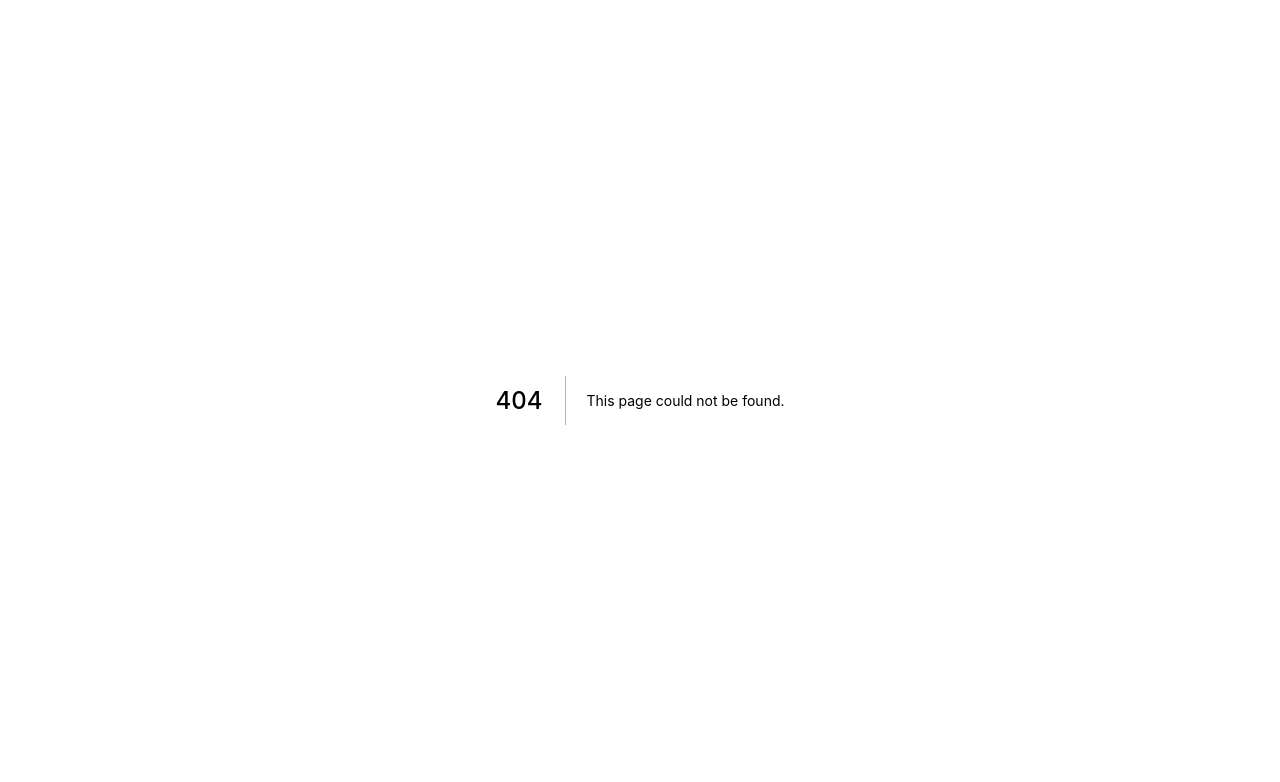
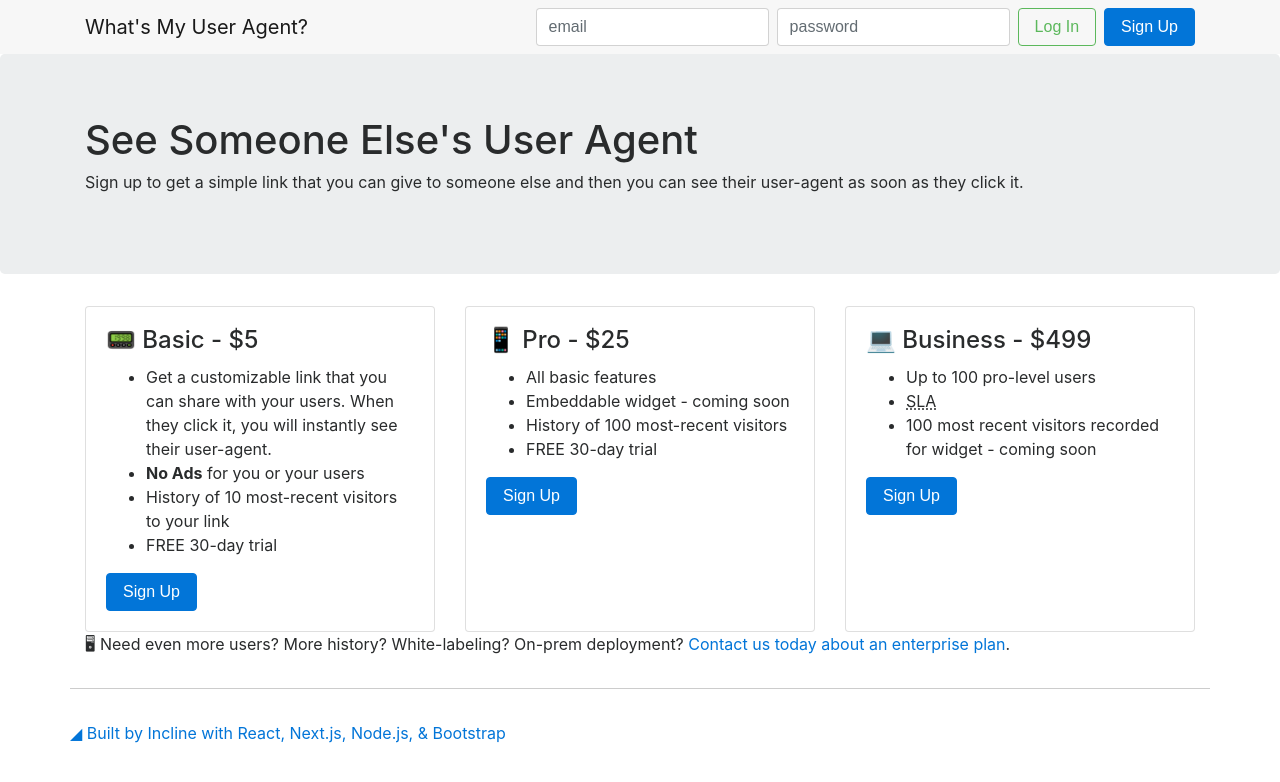
Before and after one commit to InclineDigital/user-agent.io, a Next.js app: page /signup in a window 1280 px wide. Before the commit this address had no page. Shown: the top 782 px of the page. Built offline with nearby package versions, Linux system fonts and the light colour scheme.

Commit message:
signup page and user accounts (WIP)

```diff
--- a/components/Layout.js
+++ b/components/Layout.js
@@ -31,31 +31,47 @@ const Layout = ({
     `}
     </style>
 
-    <nav className="navbar">
+    <nav className="navbar navbar-toggleable-md navbar-light bg-faded">
       <div className="container">
-
+        <button className="navbar-toggler navbar-toggler-right" type="button" data-toggle="collapse" data-target="#navbarTogglerDemo02" aria-controls="navbarTogglerDemo02" aria-expanded="false" aria-label="Toggle navigation">
+          <span className="navbar-toggler-icon"></span>
+        </button>
         <a className="navbar-brand" href="/">What's My User Agent?</a>
 
-        <ul className="navbar-nav mr-0 ml-auto mt-2 mt-md-0">
-          <li className="nav-item">
-            <a className="nav-link" href="http://www.incline.systems/" title="React and Next.js Experts">◢ Incline</a>
-          </li>
-        </ul>
+        <div className="collapse navbar-collapse" id="navbarTogglerDemo02">
+          <ul className="navbar-nav mr-auto mt-2 mt-md-0">
+           {/*
+            <li className="nav-item active">
+              <a className="nav-link" href="=">Home <span className="sr-only">(current)</span></a>
+            </li>
+            <li className="nav-item">
+              <a className="nav-link" href="http://www.incline.systems/" title="React and Next.js Experts">◢ Incline</a>
+            </li>
+            */ }
+          </ul>
+          <form className="form-inline my-2 my-lg-0">
+            <input className="form-control mr-sm-2" type="text" placeholder="email"/>
+            <input className="form-control mr-sm-2" type="password" placeholder="password"/>
+            <button className="btn btn-outline-success my-2 my-sm-0" type="submit">Log In</button>
+          </form>
+          <Link href="/signup">
+            <button className="btn btn-primary my-2 my-sm-0 ml-2">Sign Up</button>
+          </Link>
+        </div>
       </div>
     </nav>
+
 
     {children}
 
     <footer>
       <div className="container">
-        <p><a href="http://www.incline.systems/">◢ Built by Incline with React, Next.js Node.js, &amp; Bootstrap</a></p>
+        <p><a href="http://www.incline.systems/">◢ Built by Incline with React, Next.js, Node.js, &amp; Bootstrap</a></p>
       </div>
     </footer>
-    { /*
     <script src="https://code.jquery.com/jquery-3.1.1.slim.min.js" integrity="sha384-A7FZj7v+d/sdmMqp/nOQwliLvUsJfDHW+k9Omg/a/EheAdgtzNs3hpfag6Ed950n" crossOrigin="anonymous"></script>
     <script src="https://cdnjs.cloudflare.com/ajax/libs/tether/1.4.0/js/tether.min.js" integrity="sha384-DztdAPBWPRXSA/3eYEEUWrWCy7G5KFbe8fFjk5JAIxUYHKkDx6Qin1DkWx51bBrb" crossOrigin="anonymous"></script>
     <script src="https://maxcdn.bootstrapcdn.com/bootstrap/4.0.0-alpha.6/js/bootstrap.min.js" integrity="sha384-vBWWzlZJ8ea9aCX4pEW3rVHjgjt7zpkNpZk+02D9phzyeVkE+jo0ieGizqPLForn" crossOrigin="anonymous"></script>
-    */ }
   </div>
 )
 
--- a/package.json
+++ b/package.json
@@ -4,12 +4,15 @@
   "description": "Reports your browser's User-Agent string and, with a special link, that of other browsers",
   "main": "index.js",
   "dependencies": {
+    "dotenv": "^4.0.0",
     "express": "^4.15.2",
     "guid": "0.0.12",
+    "nano": "^6.2.0",
     "next": "^2.3.0-alpha1",
     "react": "^15.5.4",
     "react-dom": "^15.5.4",
-    "ua-parser-js": "^0.7.12"
+    "ua-parser-js": "^0.7.12",
+    "vcap_services": "^0.3.4"
   },
   "devDependencies": {},
   "scripts": {
--- /dev/null
+++ b/pages/signup.js
@@ -0,0 +1,63 @@
+import Layout from '../components/Layout.js'
+import Link from 'next/link'
+
+export default () =>  (
+  <Layout title="See Someone Else's User-Agent">
+    <main>
+
+      <section className="jumbotron">
+        <div className="container">
+          <h1>
+            See Someone Else's User Agent
+          </h1>
+          <p>Sign up to get a simple link that you can give to someone else and then you can see their user-agent as soon as they click it.</p>
+        </div>
+      </section>
+
+      <section className="container">
+        <div className="card-deck">
+          <div className="card">
+            { /* todo: get some pics or emojis or something here
+            <img className="card-img-top" src="..." alt="Card image cap"> */ }
+              <div className="card-block">
+                <h4 className="card-title">📟 Basic - $5</h4>
+                <ul>
+                  <li>Get a customizable link that you can share with your users.
+                    When they click it, you will instantly see their user-agent.</li>
+                  <li><b>No Ads</b> for you or your users</li>
+                  <li>History of 10 most-recent visitors to your link</li>
+                  <li>FREE 30-day trial</li>
+                </ul>
+                <button className="btn btn-primary">Sign Up</button>
+              </div>
+          </div>
+          <div className="card">
+            <div className="card-block">
+              <h4 className="card-title">️📱 Pro - $25</h4>
+              <ul>
+                <li>All basic features</li>
+                <li>Embeddable widget - coming soon</li>
+                <li>History of 100 most-recent visitors</li>
+                <li>FREE 30-day trial</li>
+              </ul>
+              <button className="btn btn-primary">Sign Up</button>
+            </div>
+          </div>
+          <div className="card">
+              <div className="card-block">
+                <h4 className="card-title">💻 Business - $499</h4>
+                <ul>
+                  <li>Up to 100 pro-level users</li>
+                  <li><abbr title="Service Level Agreement">SLA</abbr></li>
+                  <li>100 most recent visitors recorded for widget - coming soon</li>
+                </ul>
+                <button className="btn btn-primary">Sign Up</button>
+              </div>
+          </div>
+        </div>
+        <p>🖥 Need even more users? More history? White-labeling? On-prem deployment? <a href="mailto:sales@user-agent.io?subject=Enterprise%20Account&body=Hi%2C%20I'm%20interested%20in%20an%20enterprise%20account%20for%20user-agent.io%2C%20my%20business%20needs...
+">Contact us today about an enterprise plan</a>.</p>
+      </section>
+    </main>
+  </Layout>
+)
```
Also changed, not shown: db.js (added, +85 -0 lines).
